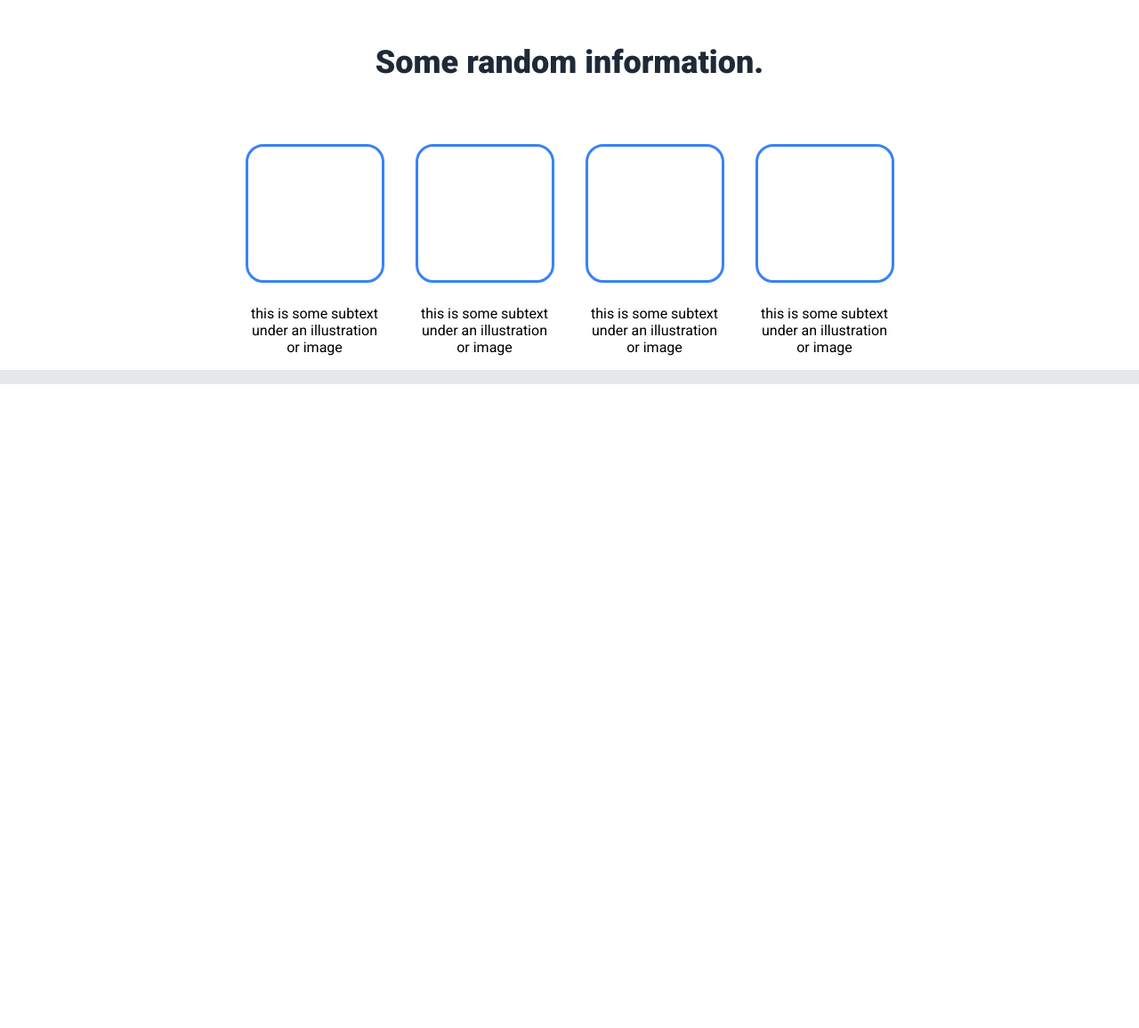
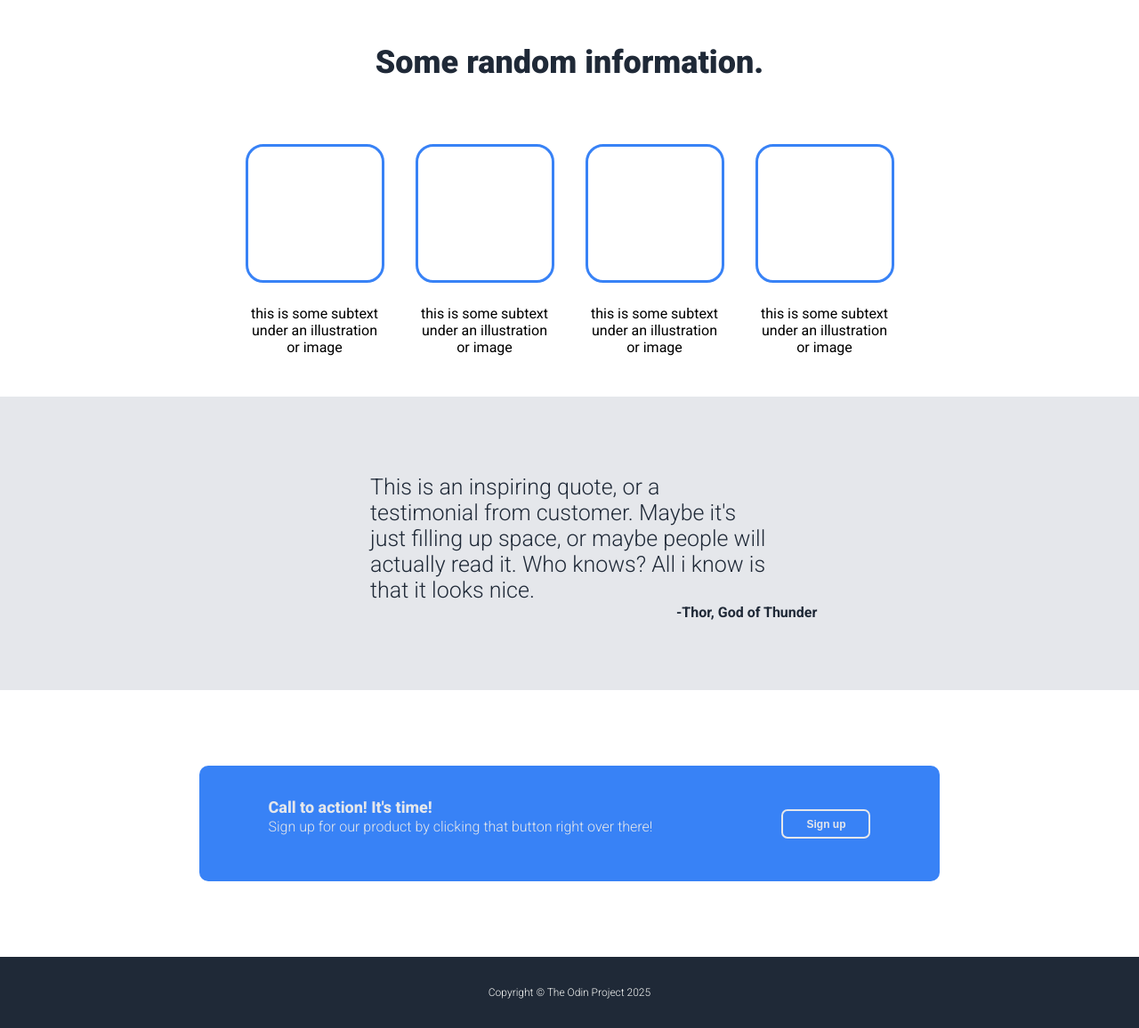
Before and after one commit to gustavorl03/Meus-estudos, a plain HTML site: page ProjetoOdin/Projeto Flexbox/index.html in a window 1280 px wide. Shown: the part 362-1518 px from the top of the page at 89% size. Before the commit the page ends 800 px from the top, so only its background shows below. Drawn offline with Linux system fonts and the light colour scheme.

Commit message:
Finalizei o Projeto Flexbox do Project Odin

```diff
--- a/ProjetoOdin/Projeto Flexbox/index.html
+++ b/ProjetoOdin/Projeto Flexbox/index.html
@@ -16,7 +16,7 @@
                         <div class="texto-header">
                             <h2>This website is awesome</h2>
                             <p>This website has some subtext that goes here under the main title. It's smaller font and the color is lower contrast.</p>
-                            <button><a href="#">Sign up</a> '</button>
+                            <button><a href="#">Sign up</a></button>
                         </div>
                 </div>
 
@@ -63,19 +63,36 @@
         </section>
 
         <section class="citacao">
-            <div class="thor">
-                <p></p>
-            </div>
-            <div class="autor">
-                <p></p>
+            <div class="citacao-maior">
+                <div class="thor">
+                    <p>This is an inspiring quote, or a testimonial from customer. Maybe it's just filling up space, or maybe people will actually read it. Who knows? All i know is that it looks nice.</p>
+                </div>
+                <div class="autor">
+                    <p>-Thor, God of Thunder</p>
+                </div>
             </div>
         </section>
 
-        <section></section>
+        <section class="penultimo">
+            <div class="azul">
+                <div class="action">
+                    <p class="titulo">Call to action! It's time!</p>
+                    <p class="descricao">Sign up for our product by clicking that button right over there!</p>
+                </div>
 
+                <div class="sign-up">
+                     <button><a href="#">Sign up</a></button>
+                </div>
+
+            </div>
+        </section>
     </main>
 
-    <footer></footer>
+    <footer>
+        <div class="final">
+            <p>Copyright &copy The Odin Project 2025</p>
+        </div>
+    </footer>
 
 </body>
 </html>
--- a/ProjetoOdin/Projeto Flexbox/style.css
+++ b/ProjetoOdin/Projeto Flexbox/style.css
@@ -30,12 +30,10 @@ nav {
     gap: 50px;
 }
 
-
 .logo {
     font-size: 20px;
     color: #F9FAF8;
     font-weight: 900;
-
 }
 
 .texto-header {
@@ -65,10 +63,9 @@ button {
     padding: 4px;
     font-weight: 700;
     width: 100px;
-
 }
 
-a {
+ a {
     text-decoration: none;
     color: #E5E7EB;
     font-size: 12px;
@@ -89,7 +86,6 @@ ul {
     gap: 45px;
     margin-top: 10px;
 }
-
 
 li {
     font-size: 12px;
@@ -122,6 +118,7 @@ main {
     flex-direction: column;
     align-items: center;
     justify-content: center;
+    margin-bottom: 30px;
 }
 
 .texto {
@@ -162,8 +159,86 @@ main {
 
 .citacao {
     background-color: #E5E7EB;
+    height: 330px;
+    display: flex;
+    flex-direction: column;
+    justify-content: center;
+    align-items: center;
+}
+
+.citacao-maior {
+    display: flex;
+    flex-direction: column;
+    width: 50%;
+    align-items: center;
+    justify-content: center;
 }
 
 .thor {
+    width: 70%;
+    font-size: 25px;
+    color: #1F2937;
+    font-weight: 300;
+    height: auto;
+}
 
+.autor {
+    font-weight: bold;
+    color: #1F2937;
+    align-self: flex-end;
+    width: 200px;
+    margin-top: -40px;
 }
+
+.penultimo {
+    height: 300px;
+    display: flex;
+    justify-content: center;
+    align-items: center;
+}
+
+.azul {
+    width: 65%;
+    background-color: #3882F6;
+    height: 130px;
+    border-radius: 10px;
+    display: flex;
+    justify-content: space-around;
+    align-items: center;
+}
+
+.action > .titulo {
+    font-size: 18px;
+    color: #E5E7EB;
+    font-weight: 800;
+    margin: 0;
+}
+
+.action > .descricao {
+    color: #E5E7EB;
+    font-weight: 300;
+    font-size: 16px;
+    margin-top: 2px;
+}
+
+.sign-up button {
+    border: 2px solid #E5E7EB;
+    border-radius: 7px;
+    padding: 7px 10px;
+    color: #ececed;
+    margin-left: -10px;
+}
+
+footer {
+    background-color: #1F2937;
+    height: 80px;
+    display: flex;
+    justify-content: center;
+    align-items: center;
+}
+
+.final {
+    color: #F9FAF8;
+    font-size: 12px;
+    font-weight: 300;
+}
```
